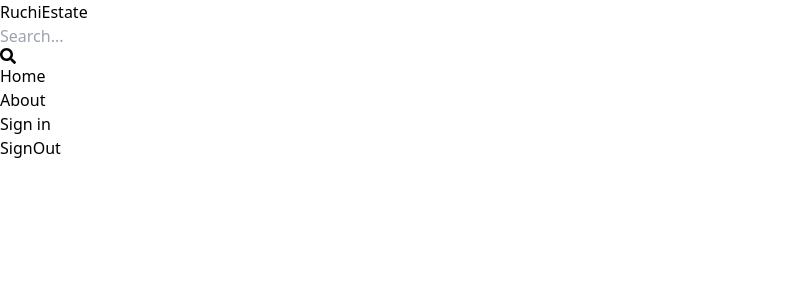
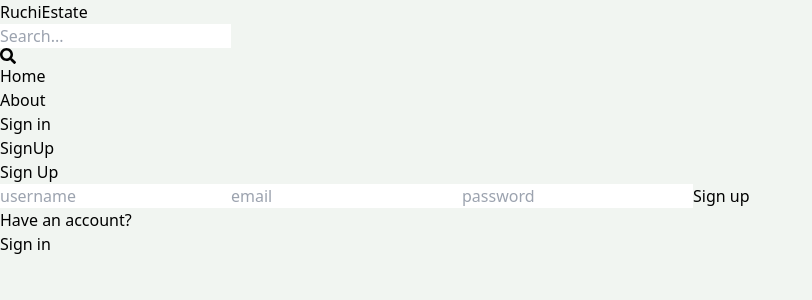
Before and after one commit to Ruchi0903/REAL-ESTATE, a React (Vite) app in the folder client/: page /sign-up in a window 1280 px wide. Shown: the top 300 px of the page, without its empty margins (0-812 px from the left). Built offline with nearby package versions, Linux system fonts and the light colour scheme.

Commit message:
complete sign up page ui

```diff
--- a/client/src/App.jsx
+++ b/client/src/App.jsx
@@ -1,7 +1,7 @@
 import { BrowserRouter, Routes, Route } from "react-router-dom";
 import Home from "./pages/Home";
 import SignIn from "./pages/SignIn";
-import SignOut from "./pages/SignOut";
+import SignUp from "./pages/SignUp.jsx";
 import Profile from "./pages/Profile";
 import About from "./pages/About";
 import Header from "./components/Header";
@@ -13,7 +13,7 @@
       <Routes>
         <Route path="/" element={<Home />} />
         <Route path="/sign-in" element={<SignIn />} />
-        <Route path="/sign-up" element={<SignOut />} />
+        <Route path="/sign-up" element={<SignUp />} />
         <Route path="/about" element={<About />} />
         <Route path="/profile" element={<Profile />} />
       </Routes>
--- a/client/src/index.css
+++ b/client/src/index.css
@@ -1,3 +1,7 @@
 @tailwind base;
 @tailwind components;
 @tailwind utilities;
+
+body {
+  background-color: rgb(241, 245, 241);
+}
--- a/client/src/pages/SignOut.jsx
+++ /dev/null
@@ -1,9 +0,0 @@
-import React from 'react'
-
-const SignOut = () => {
-  return (
-    <div>SignOut</div>
-  )
-}
-
-export default SignOut
--- /dev/null
+++ b/client/src/pages/SignUp.jsx
@@ -0,0 +1,41 @@
+import { Link } from "react-router-dom";
+
+export default function SignUp() {
+  return (
+    <>
+      <div>SignUp</div>
+      <div className="p-3 max-w-lg mx-auto">
+        <h1 className="text-3xl text-center font-semibold my-7">Sign Up</h1>
+        <form className="flex flex-col gap-4">
+          <input
+            type="text"
+            placeholder="username"
+            className="border p-3 rounded-lg"
+            id="username"
+          />
+          <input
+            type="email"
+            placeholder="email"
+            className="border p-3 rounded-lg"
+            id="email"
+          />
+          <input
+            type="password"
+            placeholder="password"
+            className="border p-3 rounded-lg"
+            id="password"
+          />
+          <button className="bg-slate-700 text-white p-3 rounded-lg uppercase hover:opacity-95 disabled:opacity-80">
+            Sign up
+          </button>
+        </form>
+        <div className="flex gap-2 mt-5">
+          <p>Have an account?</p>
+          <Link to={"/sign-in"}>
+            <span className="text-blue-700">Sign in</span>
+          </Link>
+        </div>
+      </div>
+    </>
+  );
+}
```
